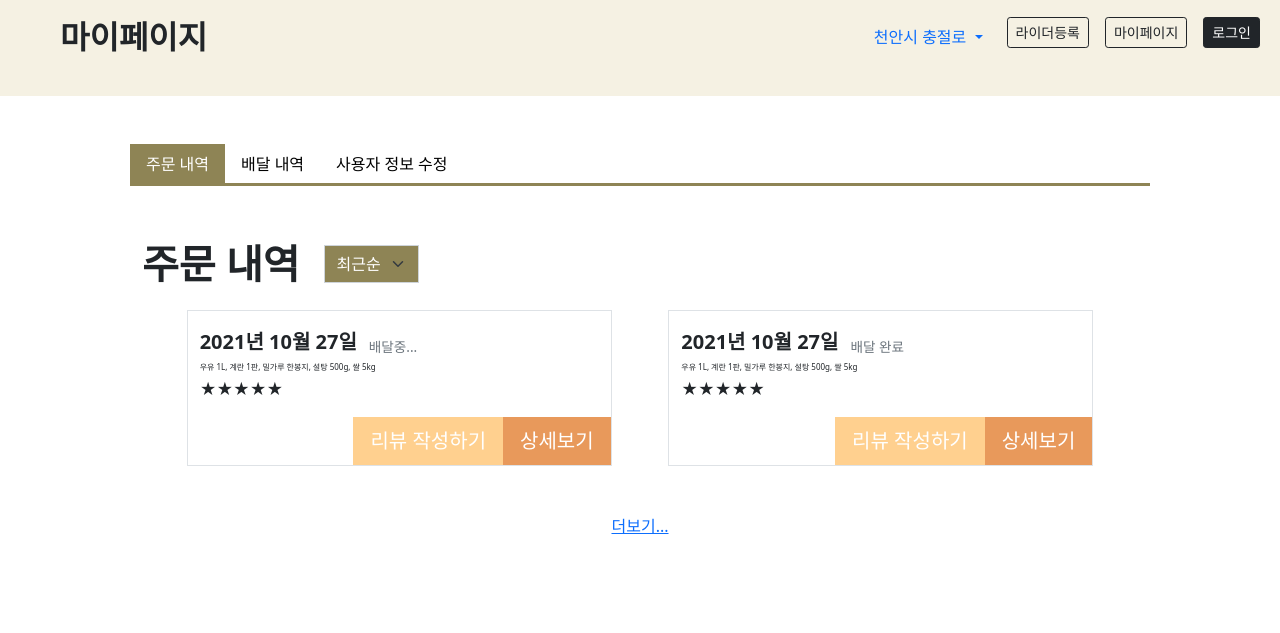
After one commit to YoonkyungH/8-HakyeonJiyeon, a Django app: page /member/mypage/ in a window 1280 px wide. The commit adds this page. Shown: the top 633 px of the page. Run offline with Django 3.2, Linux system fonts and the light colour scheme; some libraries are stand-ins or nearby versions.

Commit message:
member mypage 구현

```diff
--- a/jangbwaguni/delivery/static/delivery/css/delivery.css
+++ b/jangbwaguni/delivery/static/delivery/css/delivery.css
@@ -21,8 +21,20 @@
     background-color: #8E8455 !important;
 }
 
-.bg-lightbrowngrey {
-    background-color: #e8e5dc !important;
+.bg-greengrey {
+    background-color: #D4E2C2;
+}
+
+.bg-beige {
+    background-color: #F6F1DE !important;
+}
+
+.bg-khaki {
+    background-color: #FFD08F;
+}
+
+.bg-sandybrown {
+    background-color: #E8995B;
 }
 
 .border-browngrey {
@@ -39,3 +51,38 @@
 .text-xs {
     font-size: 0.5rem;
 }
+
+
+/* texts */
+
+.text-subtitle {
+    font-size: 2.5rem;
+    font-weight: 700;
+}
+
+
+/* navs */
+
+.nav-tabs {
+    border-bottom: 3px solid #8E8455;
+}
+
+.nav-tabs .nav-item.show .nav-link, .nav-tabs .nav-link.active {
+    background-color: #8E8455;
+    color: white;
+    border-radius: 0;
+}
+
+.nav-tabs .nav-link {
+    color: black;
+    border-radius: 0;
+    border: 0px;
+}
+
+
+/* buttons */
+
+.btn-khaki {
+    background-color: #FFD08F;
+
+}
--- /dev/null
+++ b/jangbwaguni/member/templates/member/mypage.html
@@ -0,0 +1,168 @@
+{% extends 'base.html' %}
+
+{% block head_title %}장봐구니 마이페이지{% endblock %}
+{% block navbar_title %}마이페이지{% endblock %}
+{% block main_area %}
+<div class="container">
+    <div class="d-flex flex-column my-5 mx-5">
+        <ul class="nav nav-tabs">
+            <li class="nav-item" id="orderlist-tab">
+                <a class="nav-link active" data-bs-toggle="tab" data-bs-target="#orderlist" href="#">주문 내역</a>
+            </li>
+            <li class="nav-item">
+                <a class="nav-link" data-bs-toggle="tab" data-bs-target="#deliverylist" href="#">배달 내역</a>
+            </li>
+            <li class="nav-item">
+                <a class="nav-link" data-bs-toggle="tab" data-bs-target="#useredit" href="#">사용자 정보 수정</a>
+            </li>
+        </ul>
+        <div class="tab-content my-5">
+
+            <div class="tab-pane container active" id="orderlist">
+                <div class="row align-items-center">
+                    <div class="col-auto text-subtitle">주문 내역</div>
+                    <div class="col-auto">
+                        <select class="form-select rounded-0 w-auto bg-browngrey text-white">
+                            <option selected value="recent">최근순</option>
+                            <option value="distance">거리순</option>
+                        </select>
+                    </div>
+                </div>
+
+                <div class="row justify-content-evenly my-3">
+                    <div class="col-5 border">
+                        <div class="my-3">
+                            <div class="row align-items-end">
+                                <div class="col-auto fs-5 fw-bold">2021년 10월 27일</div>
+                                <div class="col-auto gx-0 text-secondary text-sm">배달중...</div>
+                            </div>
+                            <div class="text-xs my-1">
+                                우유 1L, 계란 1판, 밀가루 한봉지, 설탕 500g, 쌀 5kg
+                            </div>
+                            <div class="my-1">
+                                ★★★★★
+                            </div>
+                        </div>
+
+                        <div class="row justify-content-end">
+                            <a class="col-auto btn btn-lg rounded-0 bg-khaki text-white">리뷰 작성하기</a>
+                            <a class="col-auto btn btn-lg rounded-0 bg-sandybrown text-white">상세보기</a>
+                        </div>
+                    </div>
+
+                    <div class="col-5 border">
+                        <div class="my-3">
+                            <div class="row align-items-end">
+                                <div class="col-auto fs-5 fw-bold">2021년 10월 27일</div>
+                                <div class="col-auto gx-0 text-secondary text-sm">배달 완료</div>
+                            </div>
+                            <div class="text-xs my-1">
+                                우유 1L, 계란 1판, 밀가루 한봉지, 설탕 500g, 쌀 5kg
+                            </div>
+                            <div class="my-1">
+                                ★★★★★
+                            </div>
+                        </div>
+
+                        <div class="row justify-content-end">
+                            <a class="col-auto btn btn-lg rounded-0 bg-khaki text-white">리뷰 작성하기</a>
+                            <a class="col-auto btn btn-lg rounded-0 bg-sandybrown text-white">상세보기</a>
+                        </div>
+                    </div>
+                </div>
+                <a class="d-flex justify-content-center my-5" href="#">더보기...</a>
+            </div>
+
+            <div class="tab-pane container" id="deliverylist">
+                <div class="row justify-content-evenly mb-3">
+                    <div class="row align-items-center">
+                        <div class="col-auto text-subtitle">배달 내역</div>
+                        <div class="col-auto">
+                            <select class="form-select rounded-0 w-auto bg-browngrey text-white">
+                                <option selected value="recent">최근순</option>
+                                <option value="distance">거리순</option>
+                            </select>
+                        </div>
+                    </div>
+
+                    <div class="col-5 border my-3 pt-3">
+                        <div class="col-auto fs-5 fw-bold">충청남도 천안시 동남구 병천면 충절로</div>
+                        <div class="row align-items-baseline gx-2">
+                            <div class="col-auto text-secondary text-sm">2021년 10월 27일</div>
+                            <div class="col-auto text-secondary text-xs">12.37 km</div>
+                        </div>
+                        <div class="text-xs my-1">
+                            우유 1L, 계란 1판, 밀가루 한봉지, 설탕 500g, 쌀 5kg
+                        </div>
+                        <div class="my-1">
+                            ★★★★★
+                        </div>
+                        <div class="row my-3 justify-content-between align-items-center">
+                            <div class="col-auto fs-3 fw-bold">2,000 원</div>
+                        </div>
+                        <div class="row justify-content-end">
+                            <a class="col-auto btn btn-lg rounded-0 bg-khaki text-white">리뷰 작성하기</a>
+                            <a class="col-auto btn btn-lg rounded-0 bg-sandybrown text-white">상세보기</a>
+                        </div>
+                    </div>
+
+                    <div class="col-5 border my-3 pt-3">
+                        <div class="col-auto fs-5 fw-bold">충청남도 천안시 동남구 병천면 충절로</div>
+                        <div class="row align-items-baseline gx-2">
+                            <div class="col-auto text-secondary text-sm">2021년 10월 27일</div>
+                            <div class="col-auto text-secondary text-xs">12.37 km</div>
+                        </div>
+                        <div class="text-xs my-1">
+                            우유 1L, 계란 1판, 밀가루 한봉지, 설탕 500g, 쌀 5kg
+                        </div>
+                        <div class="my-1">
+                            ★★★★★
+                        </div>
+                        <div class="row my-3 justify-content-between align-items-center">
+                            <div class="col-auto fs-3 fw-bold">2,000 원</div>
+                        </div>
+                        <div class="row justify-content-end">
+                            <a class="col-auto btn btn-lg rounded-0 bg-khaki text-white">리뷰 작성하기</a>
+                            <a class="col-auto btn btn-lg rounded-0 bg-sandybrown text-white">상세보기</a>
+                        </div>
+                    </div>
+
+                </div>
+                <a class="d-flex justify-content-center my-5" href="#">더보기...</a>
+            </div>
+
+            <div class="tab-pane container" id="useredit">
+                <div class="col-md-7 mb-5 pb-5">
+                    <div class="text-subtitle">비밀번호 변경</div>
+                    <div class="ms-2 my-3">
+                        <div class="row align-items-center">
+                            <label for="password" class="col-4 col-form-label fw-bold">새 비밀번호</label>
+                            <div class="col my-2">
+                                <input id="password" class="form-control rounded-0" placeholder="비밀번호 입력" />
+                            </div>
+                        </div>
+                        <div class="row align-items-center">
+                            <label for="password-again" class="col-4 col-form-label fw-bold">새 비밀번호 확인</label>
+                            <div class="col my-2">
+                                <input id="password-again" class="form-control rounded-0" placeholder="비밀번호 재입력" />
+                            </div>
+                        </div>
+                    </div>
+                    <button type="submit" class="btn rounded-0 bg-browngrey text-white float-end">변경</button>
+                </div>
+                <div class="col-md-7 my-5">
+                    <div class="text-subtitle">닉네임 변경</div>
+                    <div class="row align-items-center ms-2 my-3">
+                        <label for="password" class="col-4 col-form-label fw-bold">새 닉네임</label>
+                        <div class="col my-2">
+                            <input id="password" class="form-control rounded-0" placeholder="닉네임 입력" />
+                        </div>
+                    </div>
+                    <button type="submit" class="btn rounded-0 bg-browngrey text-white float-end">변경</button>
+                </div>
+            </div>
+
+        </div>
+    </div>
+</div>
+{% endblock %}
--- a/jangbwaguni/member/urls.py
+++ b/jangbwaguni/member/urls.py
@@ -4,4 +4,5 @@ from . import views
 urlpatterns = [
     path('reviewrider/', views.review_rider_view, name="review_rider"),
     path('reviewcustomer/', views.review_cus_view, name="review_customer"),
+    path('mypage/', views.mypage_view, name="mypage"),
 ]
--- a/jangbwaguni/member/views.py
+++ b/jangbwaguni/member/views.py
@@ -53,6 +53,10 @@ def review_rider_view(request):
 # 고객 리뷰
 def review_cus_view(request):
     return render(request, 'review_cus.html')
+
+# 마이페이지
+def mypage_view(request):
+    return render(request, 'mypage.html')
 
 
 
```
